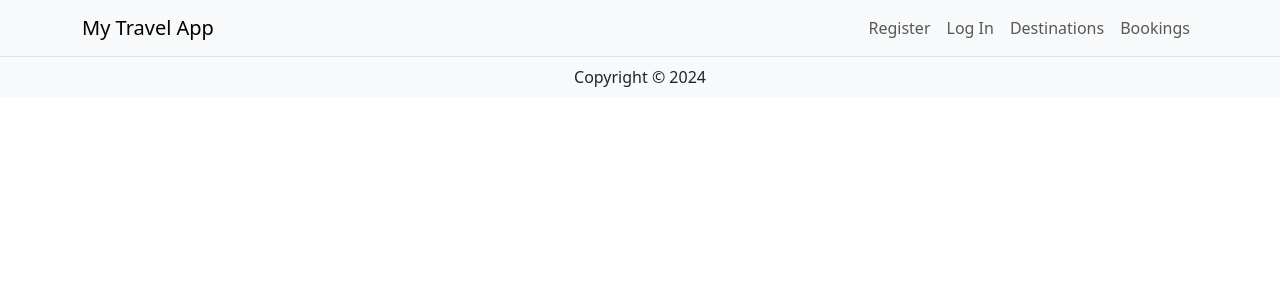
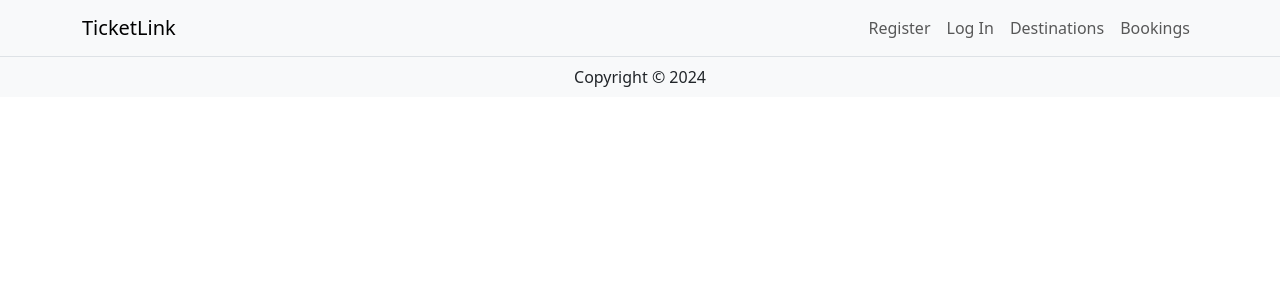
Before and after one commit to tyolh/a3_group16, a Python web app: template a3_group16/TicketLink/templates/user.html in a window 1280 px wide. Shown: the top 300 px of the page. Run offline with Jinja, Linux system fonts and the light colour scheme; the template is opened without the code that fills it, so the values that code supplies are empty.

Commit message:
Update user.html

```diff
--- a/a3_group16/TicketLink/templates/user.html
+++ b/a3_group16/TicketLink/templates/user.html
@@ -17,7 +17,7 @@
          <div class="container">
 
             <!-- Your Travel App Name or Logo -->
-            <a href="/" class="navbar-brand">My Travel App</a>
+            <a href="/" class="navbar-brand">TicketLink</a>
             <button class="navbar-toggler" type="button" data-bs-toggle="collapse"
                data-bs-target="#navbarSupportedContent" aria-controls="navbarSupportedContent" aria-expanded="false"
                aria-label="Toggle navigation">
```
